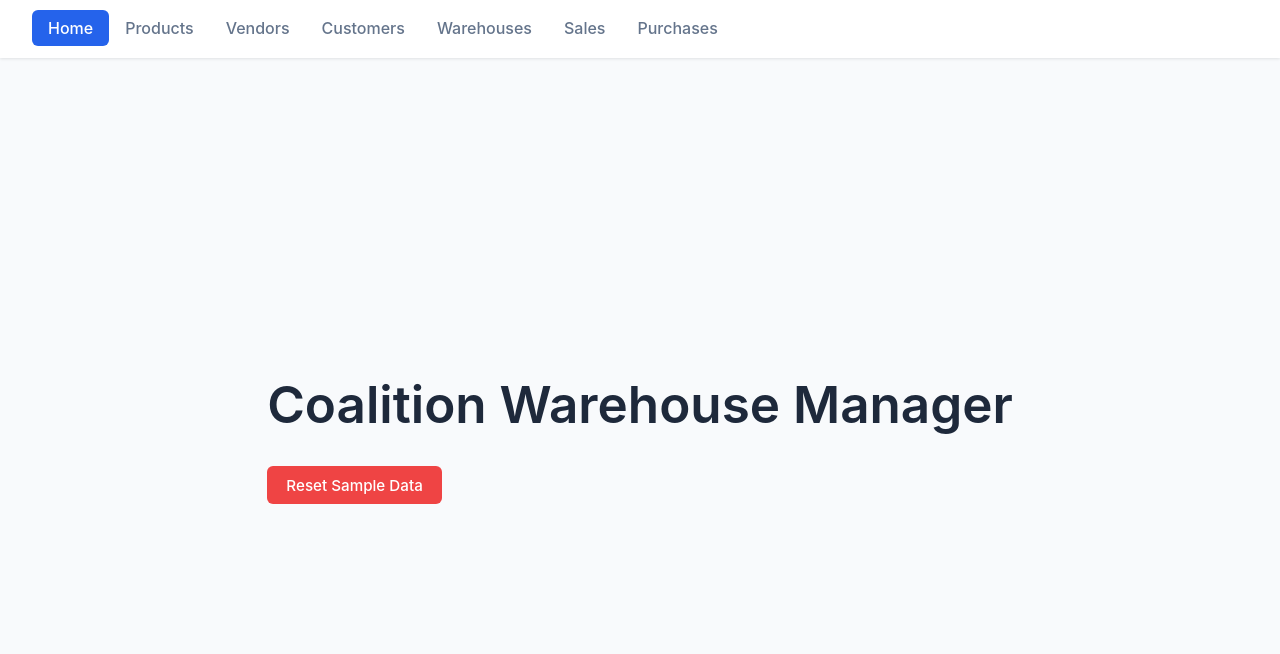
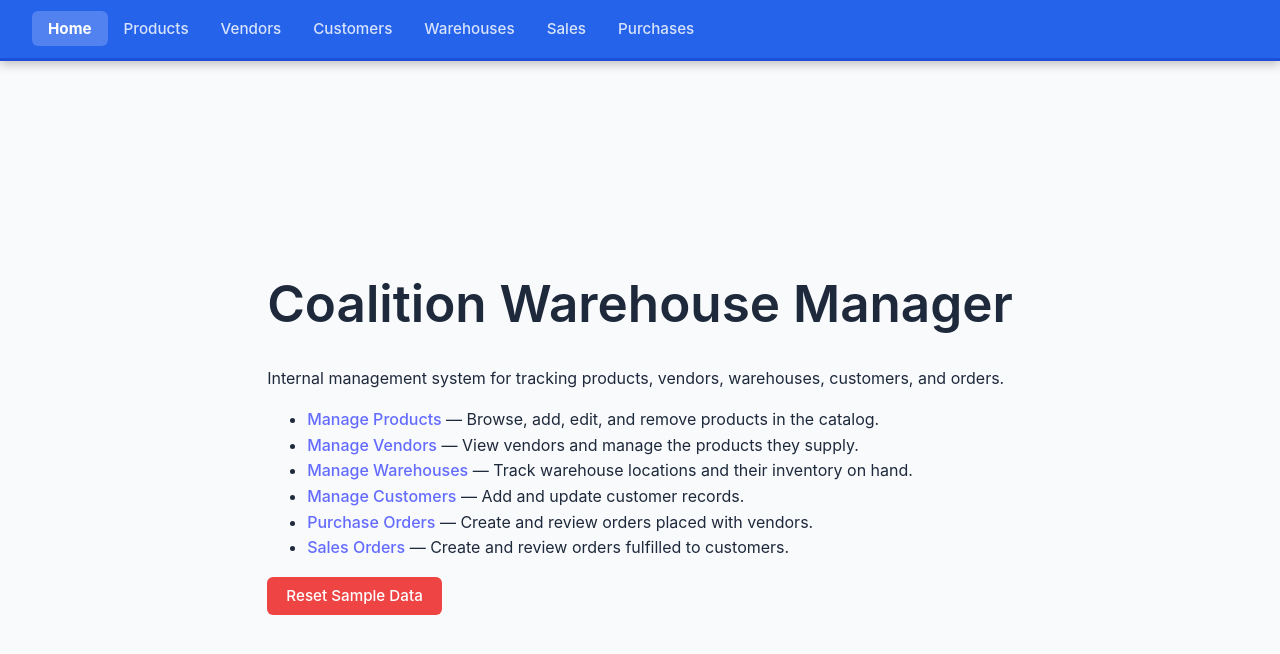
Before and after one commit to gunnarrl/coalition-warehouse, a React app in the folder frontend/: page / in a window 1280 px wide. Shown: the top 654 px of the page. Built offline with nearby package versions, Linux system fonts and the light colour scheme; the HTML template or start-up script is replaced by a standard one.

Commit message:
update homepage, make navbar more visible

```diff
--- a/frontend/src/App.css
+++ b/frontend/src/App.css
@@ -32,7 +32,7 @@ body {
   max-width: 1200px;
   margin: 0 auto;
   padding: 2rem;
-  margin-top: 80px;
+  margin-top: 90px;
 }
 
 h1, h2, h3, h4 {
@@ -50,32 +50,36 @@ nav {
   z-index: 1000;
   box-sizing: border-box;
 
-  background-color: var(--surface);
+  background-color: var(--primary);
   padding: 1rem 2rem;
-  box-shadow: 0 1px 3px rgba(0,0,0,0.1);
+  box-shadow: 0 3px 10px rgba(0,0,0,0.25);
+  border-bottom: 3px solid var(--primary-hover);
   display: flex;
-  gap: 1rem;
+  align-items: center;
+  gap: 0.5rem;
   flex-wrap: wrap;
   border-radius: 0;
 }
 
 nav a {
   text-decoration: none;
-  color: var(--text-muted);
+  color: rgba(255,255,255,0.82);
   font-weight: 500;
+  font-size: 0.95rem;
   padding: 0.5rem 1rem;
   border-radius: 6px;
   transition: all 0.2s ease;
 }
 
 nav a:hover {
-  background-color: #f1f5f9;
-  color: var(--primary);
+  background-color: rgba(255,255,255,0.15);
+  color: white;
 }
 
 nav a.active {
-  background-color: var(--primary);
+  background-color: rgba(255,255,255,0.2);
   color: white;
+  font-weight: 700;
 }
 
 /* Tables (SimpleTable & DetailTable) */
--- a/frontend/src/pages/HomePage.jsx
+++ b/frontend/src/pages/HomePage.jsx
@@ -1,4 +1,5 @@
 import React from 'react';
+import { Link } from 'react-router-dom';
 
 const HomePage = () => {
     const handleReset = () => {
@@ -10,9 +11,18 @@ const HomePage = () => {
     return (
         <div>
             <h1>Coalition Warehouse Manager</h1>
+            <p>Internal management system for tracking products, vendors, warehouses, customers, and orders.</p>
+            <ul>
+                <li><Link to="/products">Manage Products</Link> — Browse, add, edit, and remove products in the catalog.</li>
+                <li><Link to="/vendors">Manage Vendors</Link> — View vendors and manage the products they supply.</li>
+                <li><Link to="/warehouses">Manage Warehouses</Link> — Track warehouse locations and their inventory on hand.</li>
+                <li><Link to="/customers">Manage Customers</Link> — Add and update customer records.</li>
+                <li><Link to="/purchase-orders">Purchase Orders</Link> — Create and review orders placed with vendors.</li>
+                <li><Link to="/sale-orders">Sales Orders</Link> — Create and review orders fulfilled to customers.</li>
+            </ul>
             <button className='danger' onClick={handleReset}>Reset Sample Data</button>
         </div>
     );
-}
+};
 
 export default HomePage;
```
